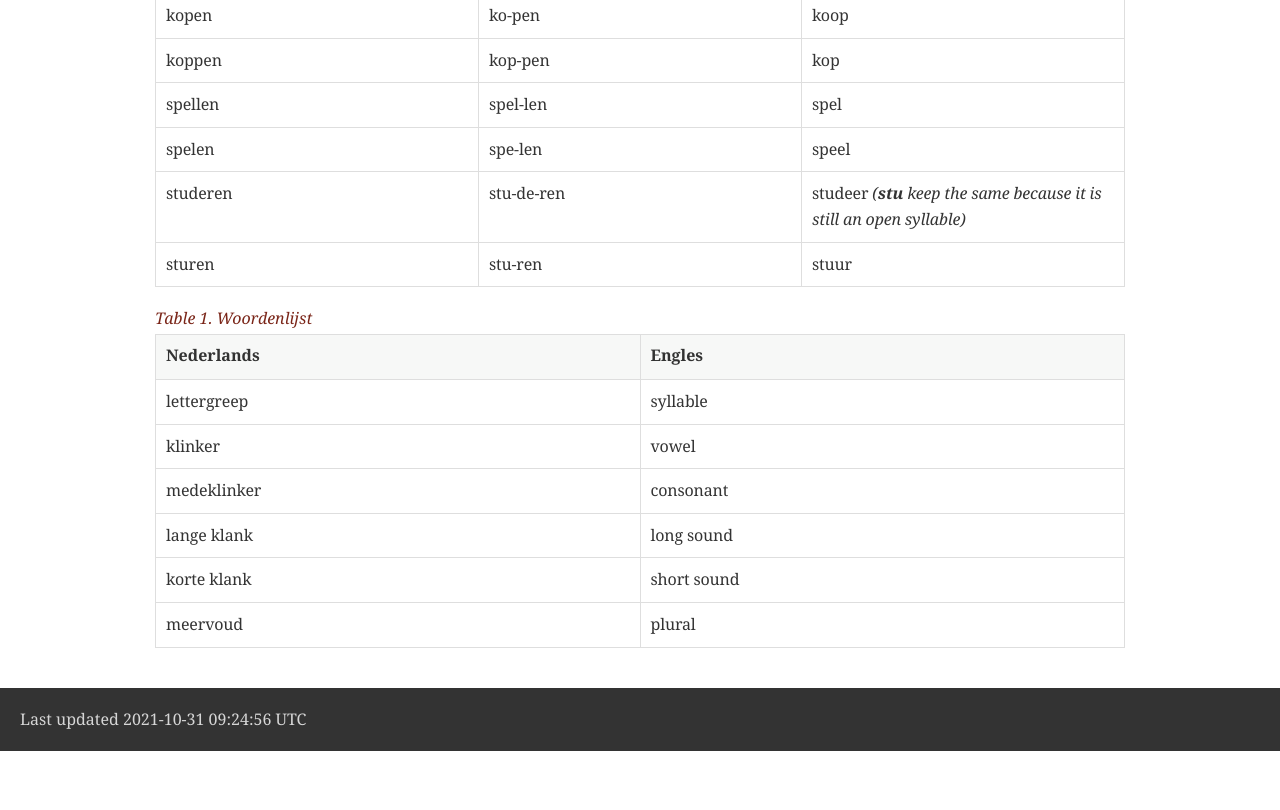
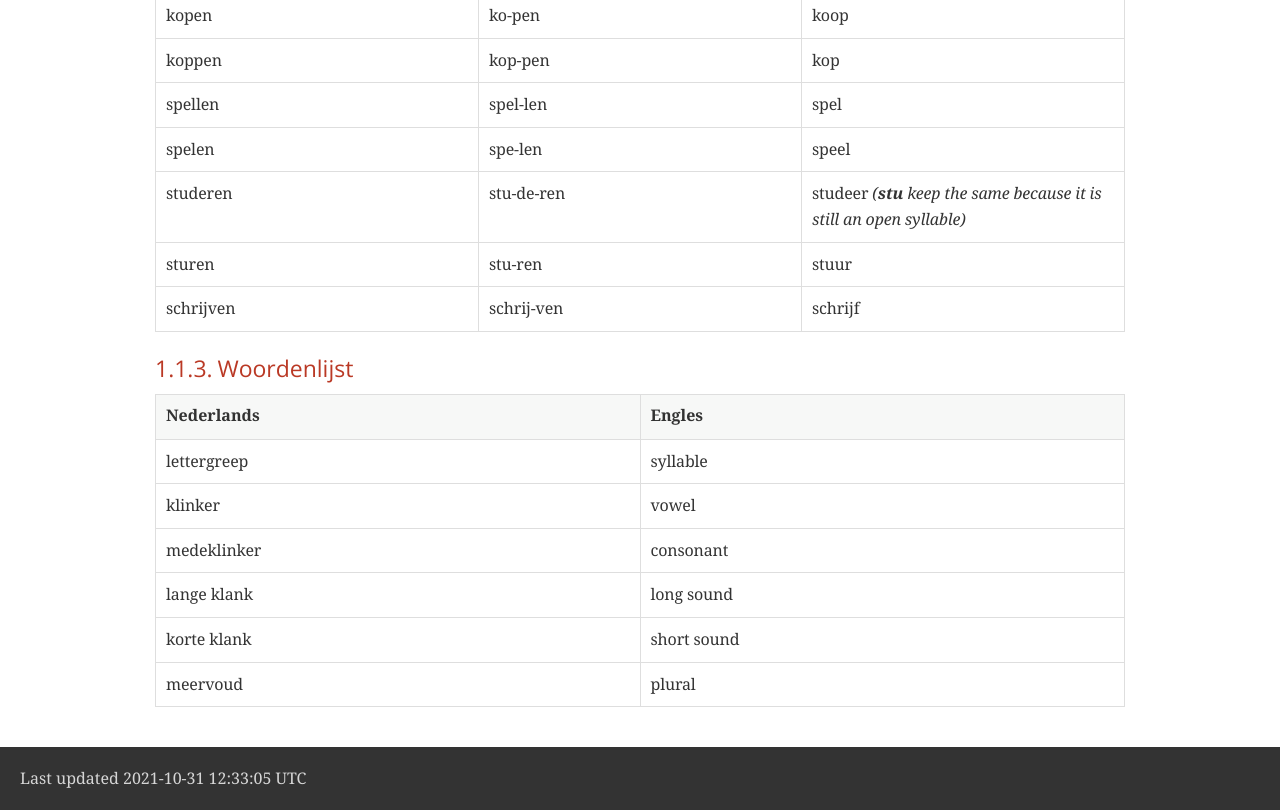
Before and after one commit to nianliu/nederlands-leren, a plain HTML site: page index.html in a window 1280 px wide. Shown: the part 728-1538 px from the top of the page. Before the commit the page ends 1479 px from the top, so only its background shows below. Drawn offline with nearby package versions, Linux system fonts and the light colour scheme; a web font is replaced by a local one.

Commit message:
deploy Sun Oct 31 13:33:28 CET 2021

```diff
--- a/index.html
+++ b/index.html
@@ -534,10 +534,17 @@ body.book #toc,body.book #preamble,body.book h1.sect0,body.book .sect1>h2{page-b
 <td class="tableblock halign-left valign-top"><p class="tableblock">stu-ren</p></td>
 <td class="tableblock halign-left valign-top"><p class="tableblock">stuur</p></td>
 </tr>
+<tr>
+<td class="tableblock halign-left valign-top"><p class="tableblock">schrijven</p></td>
+<td class="tableblock halign-left valign-top"><p class="tableblock">schrij-ven</p></td>
+<td class="tableblock halign-left valign-top"><p class="tableblock">schrijf</p></td>
+</tr>
 </tbody>
 </table>
+</div>
+<div class="sect3">
+<h4 id="_woordenlijst">1.1.3. Woordenlijst</h4>
 <table class="tableblock frame-all grid-all stretch">
-<caption class="title">Table 1. Woordenlijst</caption>
 <colgroup>
 <col style="width: 50%;">
 <col style="width: 50%;">
@@ -575,6 +582,7 @@ body.book #toc,body.book #preamble,body.book h1.sect0,body.book .sect1>h2{page-b
 </tr>
 </tbody>
 </table>
+<div style="page-break-after: always;"></div>
 </div>
 </div>
 </div>
@@ -582,7 +590,7 @@ body.book #toc,body.book #preamble,body.book h1.sect0,body.book .sect1>h2{page-b
 </div>
 <div id="footer">
 <div id="footer-text">
-Last updated 2021-10-31 09:24:56 UTC
+Last updated 2021-10-31 12:33:05 UTC
 </div>
 </div>
 </body>
```
Also changed, not shown: notities.html (+10 -2 lines).
